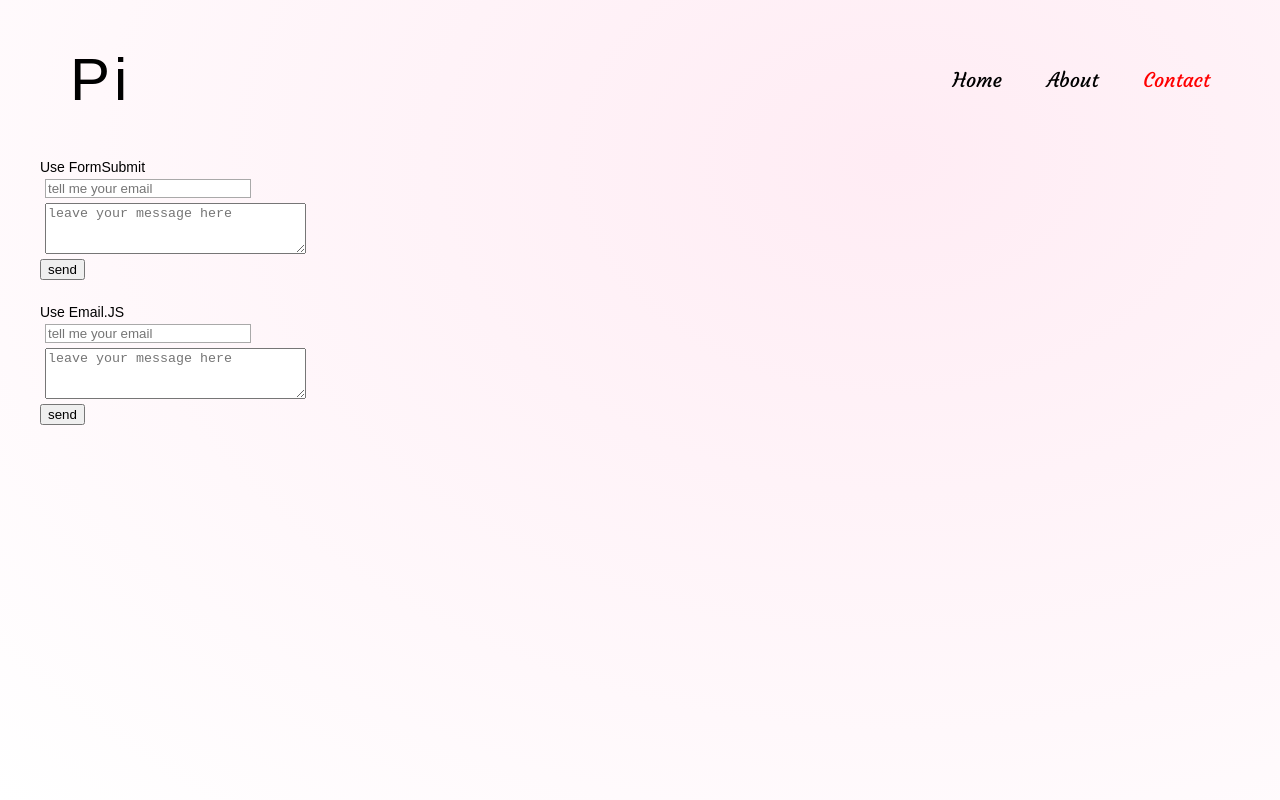
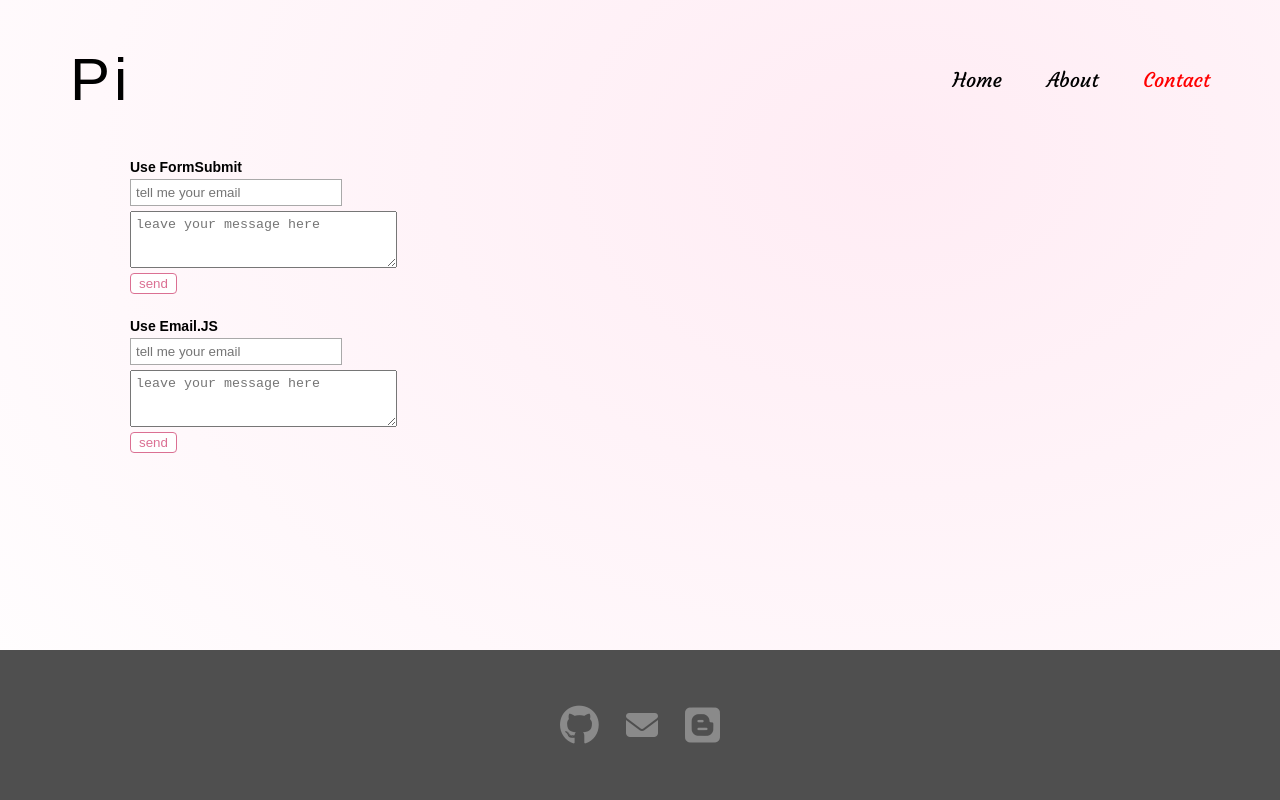
Before and after one commit to roto93/gallery, a plain HTML site: page screens/contact.html in a window 1280 px wide. Drawn offline with Linux system fonts and the light colour scheme; a web font is replaced by a local one.

Commit message:
5/5 small update

```diff
--- a/screens/contact.css
+++ b/screens/contact.css
@@ -6,15 +6,33 @@ form input{
     display:block;
     border: 1px solid darkgray;
     width: 200px;
-    margin:5px;
+    margin:5px 0;
+    padding:5px
 }
 
 form textarea {
     display:block;
-    margin:5px
+    margin:5px 0;
+    padding:5px;
+}
+
+form button{
+    background-color: #fff;
+    border:1px palevioletred solid;
+    border-radius: 4px;
+    padding:2px 8px;
+    color:palevioletred
+}
+
+form button:focus{
+    outline:none;
+}
+form button:active{
+    opacity: 0.5;
 }
 
 p{
     font-size: 14px;
     font-family: sans-serif;
+    font-weight: bold;
 }
--- a/screens/contact.html
+++ b/screens/contact.html
@@ -12,6 +12,7 @@
     <link rel="stylesheet" href="../reset.css">
     <link rel="stylesheet" href="../style.css">
     <link rel="stylesheet" href="contact.css">
+    <script src="https://kit.fontawesome.com/b6d8c3a4d1.js" crossorigin="anonymous"></script>
     <script type="text/javascript" src="https://cdn.jsdelivr.net/npm/emailjs-com@2/dist/email.min.js"></script>
     <script type="text/javascript">
         (function () {
@@ -35,9 +36,10 @@
                 </ul>
             </nav>
         </header>
+        <article>
             <section>
                 <p>Use FormSubmit</p>
-            <form action="https://formsubmit.co/2roto93stark@gmail.com" method="POST">
+                <form action="https://formsubmit.co/2roto93stark@gmail.com" method="POST" autocomplete="off">
                     <input type="email" name="email" placeholder="tell me your email" required>
                     <textarea name="message" cols="30" rows="3" placeholder="leave your message here"></textarea>
                     <button type="submit">send</button>
@@ -46,13 +48,26 @@
             <section>
                 <p>Use Email.JS</p>
                 <form id="emailjs" autocomplete="off">
-                <input type="hidden" autocomplete="anything">
                     <input type="email" name="email" placeholder="tell me your email" required>
                     <textarea name="message" cols="30" placeholder="leave your message here" rows="3"></textarea>
                     <button type="submit">send</button>
                 </form>
             </section>
     </div>
+    </article>
+    <footer>
+        <div class="footer-icons">
+            <a target="_blank" href="https://github.com/roto93" title="my github">
+                <i class="fab fa-github"></i>
+            </a>
+            <a href="./screens/contact.html" title='contact me'>
+                <i class="fas fa-envelope"></i>
+            </a>
+            <a target="_blank" href="https://roto93.github.io" title="my blog">
+                <i class="fab fa-blogger"></i>
+            </a>
+        </div>
+    </footer>
     <script>
         const emailJsForm = document.querySelector('#emailjs')
         emailJsForm.addEventListener('submit', (event) => {
```
Also changed, not shown: screens/about.html (+13 -1 lines). Lines whose indentation alone changed are shown as unchanged.
